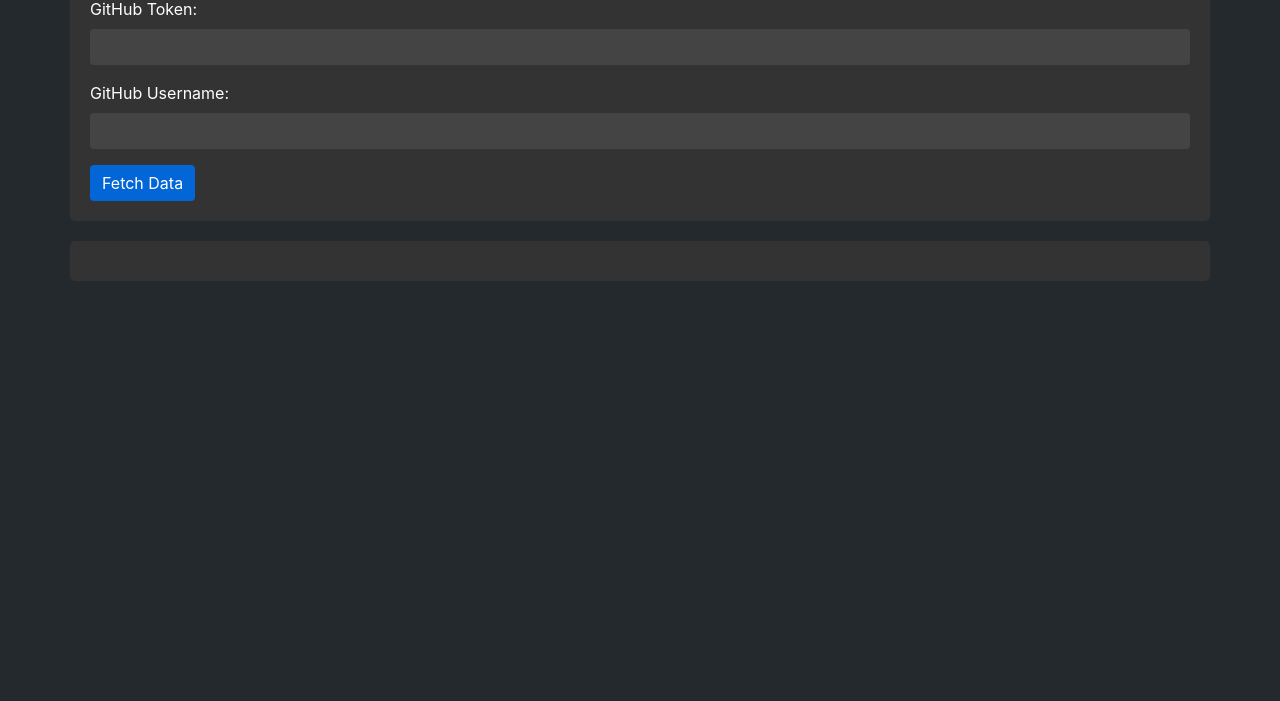
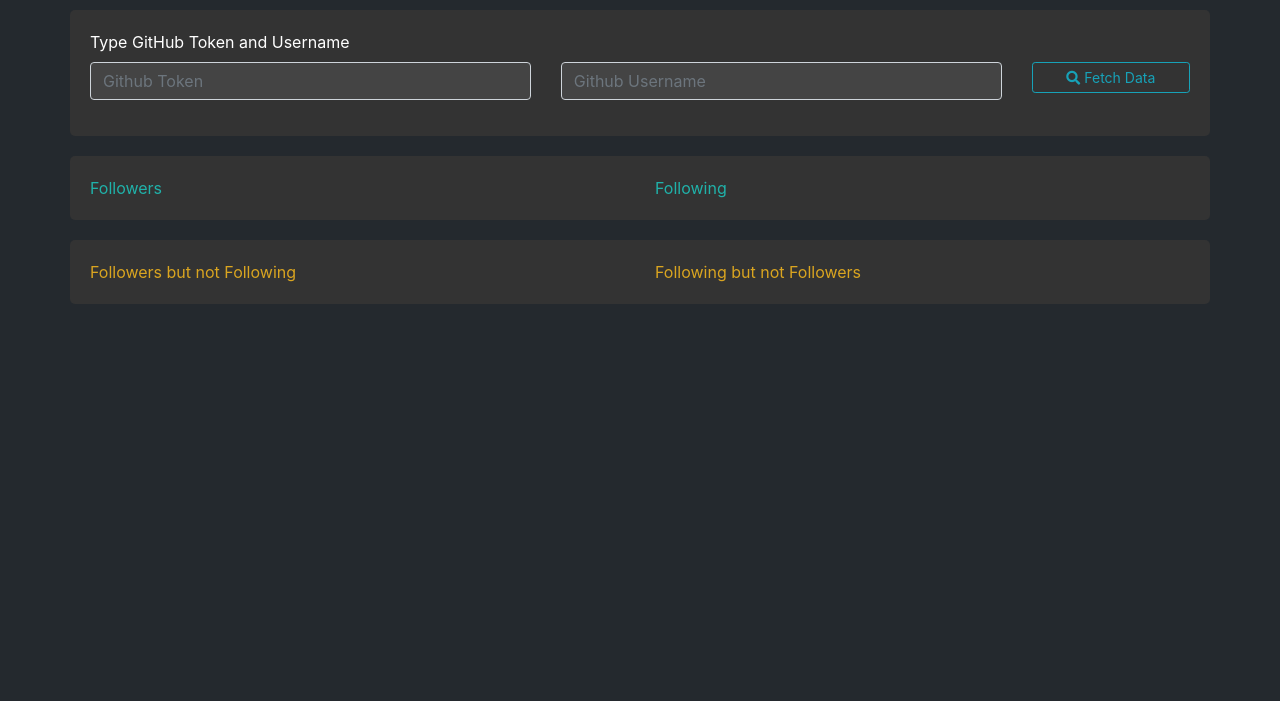
Before and after one commit to TheMIU/GitHub-Follower-Analyzer, a plain HTML site: page index.html in a window 1280 px wide. Shown: the part 99-800 px from the top of the page. Drawn offline with nearby package versions, Linux system fonts and the light colour scheme.

Commit message:
HTML code updated

```diff
--- a/css/styles.css
+++ b/css/styles.css
@@ -10,29 +10,17 @@ body {
     border-radius: 5px;
 }
 
-label {
-    color: #ffffff;
+p {
+    margin: 0;
 }
 
-input[type="text"] {
-    background-color: #444;
-    color: #ffffff;
-    border: none;
+p>b {
+
+    margin: 0;
+    font-size: larger;
 }
 
-button[type="submit"] {
-    background-color: #0366d6;
-    color: #ffffff;
-    border: none;
+.dark-bg-input {
+    background-color: #444;
+    color: #fff;
 }
-
-.result {
-    margin-top: 20px;
-    background-color: #333;
-    padding: 20px;
-    border-radius: 5px;
-}
-
-p {
-    color: #ffffff;
-}
--- a/index.html
+++ b/index.html
@@ -2,32 +2,62 @@
 <html>
 
 <head>
-    <title>Github Data</title>
+    <title>Github Followers Extractor</title>
     <link rel="stylesheet" href="css/bootstrap.min.css">
     <link rel="stylesheet" href="css/styles.css">
+    <link rel="stylesheet" href="https://pro.fontawesome.com/releases/v5.10.0/css/all.css"
+        integrity="sha384-AYmEC3Yw5cVb3ZcuHtOA93w35dYTsvhLPVnYs9eStHfGJvOvKxVfELGroGkvsg+p" crossorigin="anonymous" />
 </head>
 
 <body>
     <div class="container">
-        <h1>Set GitHub Token and Username</h1>
-        <form id="github-form">
-            <div class="form-group">
-                <label for="github-token">GitHub Token:</label>
-                <input type="text" class="form-control" id="github-token" name="github-token" required>
+        <p style="color: chartreuse;"><b>Github Followers Extractor</b></p>
+    </div>
+
+    <div class="container">
+        <p class="mb-2">Type GitHub Token and Username</p>
+        <form id="github-form" class="row">
+            <div class="form-group col-lg-5 col-md-6 col-sm-12">
+                <input type="text" class="form-control dark-bg-input" id="github-token" placeholder="Github Token"
+                    name="github-token" required>
             </div>
-            <div class="form-group">
-                <label for="github-username">GitHub Username:</label>
-                <input type="text" class="form-control" id="github-username" name="github-username" required>
+            <div class="form-group col-lg-5 col-md-6 col-sm-12">
+                <input type="text" class="form-control dark-bg-input" id="github-username" placeholder="Github Username"
+                    name="github-username" required>
             </div>
-            <button type="submit" class="btn btn-primary">Fetch Data</button>
+            <div class="form-group col-lg-2 col-md-12 col-sm-12">
+                <button type="submit" class="btn btn-outline-info btn-block btn-sm"> <i class="fa fa-search"
+                        aria-hidden="true"></i> Fetch Data</button>
+            </div>
         </form>
     </div>
 
-    <div class="container result">
-        <div id="followers"></div>
-        <div id="following"></div>
-        <div id="followers-but-not-Following"></div>
-        <div id="Following-but-not-followers"></div>
+    <div class="container">
+        <div class="row">
+            <div class="col">
+                <p style="color: lightseagreen;">Followers</p>
+                <div id="followers"></div>
+            </div>
+
+            <div class="col">
+                <p style="color: lightseagreen;">Following</p>
+                <div id="following"></div>
+            </div>
+        </div>
+    </div>
+
+    <div class="container">
+        <div class="row">
+            <div class="col">
+                <p style="color: goldenrod;">Followers but not Following</p>
+                <div id="followers-but-not-Following"></div>
+            </div>
+
+            <div class="col">
+                <p style="color: goldenrod;">Following but not Followers</p>
+                <div id="Following-but-not-followers"></div>
+            </div>
+        </div>
     </div>
 
     <script src="https://code.jquery.com/jquery-3.6.0.min.js"></script>
--- a/js/script.js
+++ b/js/script.js
@@ -45,15 +45,18 @@ function authenticateAndFetchData(username, token) {
                             displayFollowingNotFollowers(followerNames, followingNames);
                         })
                         .catch(error => {
-                            console.error('Error:', error);
+                            console.log('Error fetching data: check username and token', error);
+                            alert('Error fetching data: check username and token');
                         });
                 })
                 .catch(error => {
-                    console.error('Error:', error);
+                    console.log('Error fetching data: check username and token:', error);
+                    alert('Error fetching data: check username and token');
                 });
         })
         .catch(error => {
-            console.error('Authentication failed:', error);
+            console.log('Authentication failed:', error);
+            alert('Authentication failed');
         });
 }
 
@@ -123,7 +126,7 @@ function displayFollowers(followers) {
     followersDiv.empty();
 
     const followerCount = followers.length;
-    followersDiv.html(`<p>Followers: ${followerCount}</p>`);
+    followersDiv.html(`<p>${followerCount}</p>`);
 }
 
 function displayFollowing(followings) {
@@ -132,7 +135,7 @@ function displayFollowing(followings) {
     followingDiv.empty();
 
     const followingCount = followings.length;
-    followingDiv.html(`<p>Following: ${followingCount}</p>`);
+    followingDiv.html(`<p>${followingCount}</p>`);
 }
 
 function displayFollowersNotFollowing(followerNames, followingNames) {
@@ -140,7 +143,8 @@ function displayFollowersNotFollowing(followerNames, followingNames) {
     followersNotFollowingDiv.empty();
 
     const followersNotFollowing = followerNames.filter(name => !followingNames.includes(name));
-    followersNotFollowingDiv.html(`<p>Followers but not Following: ${followersNotFollowing.join(', ')}</p>`);
+    const namesList = followersNotFollowing.map(name => `<p>${name}</p>`);
+    followersNotFollowingDiv.html(namesList.join(''));
 }
 
 function displayFollowingNotFollowers(followerNames, followingNames) {
@@ -148,5 +152,7 @@ function displayFollowingNotFollowers(followerNames, followingNames) {
     followingNotFollowersDiv.empty();
 
     const followingNotFollowers = followingNames.filter(name => !followerNames.includes(name));
-    followingNotFollowersDiv.html(`<p>Following but not Followers: ${followingNotFollowers.join(', ')}</p>`);
+
+    const namesList = followingNotFollowers.map(name => `<p>${name}</p>`);
+    followingNotFollowersDiv.html(namesList.join(''));
 }
```
